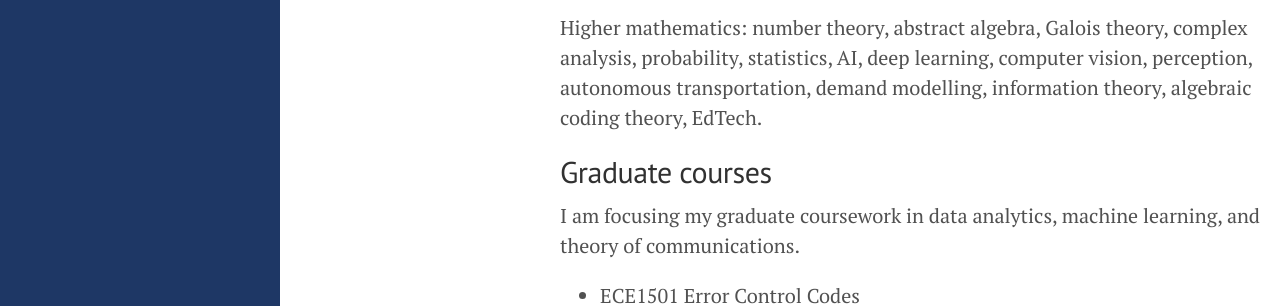
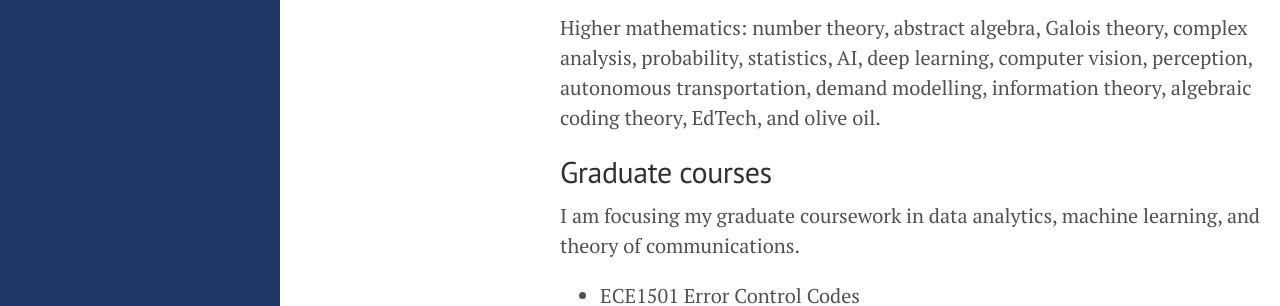
Before and after one commit to hidekihill/hidekihill.github.io, a Jekyll site: the page built from index.md, in a window 1280 px wide and 1147 px high. Shown: the part 574-880 px from the top of the window. Built offline with Jekyll 4.4.1, drawn with Linux system fonts in a browser that asks for light colours.

Commit message:
Update index.md

```diff
--- a/index.md
+++ b/index.md
@@ -10,7 +10,7 @@ I was a Teaching Assistant for the Fall 2025 offering of MAT290H1F: Advanced Eng
 I graduated from McMaster University's Honours Mathematics and Statistics program with a Minor in Business (2025). View my undergraduate thesis on the [Projects page](https://hidekihill.github.io/projects/).
 
 ## Interests
-Higher mathematics: number theory, abstract algebra, Galois theory, complex analysis, probability, statistics, AI, deep learning, computer vision, perception, autonomous transportation, demand modelling, information theory, algebraic coding theory, EdTech.
+Higher mathematics: number theory, abstract algebra, Galois theory, complex analysis, probability, statistics, AI, deep learning, computer vision, perception, autonomous transportation, demand modelling, information theory, algebraic coding theory, EdTech, and olive oil.
 
 ## Graduate courses
 I am focusing my graduate coursework in data analytics, machine learning, and theory of communications.
```
